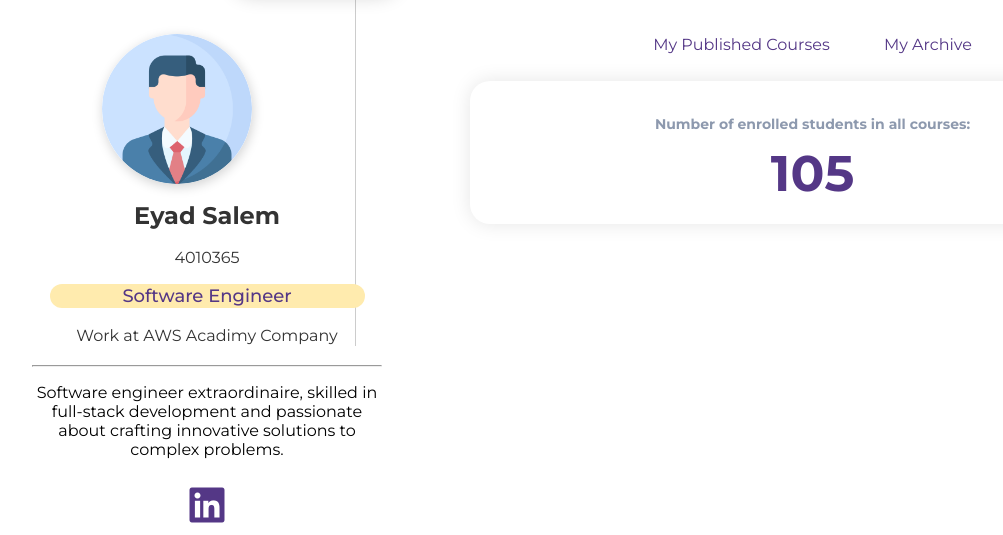
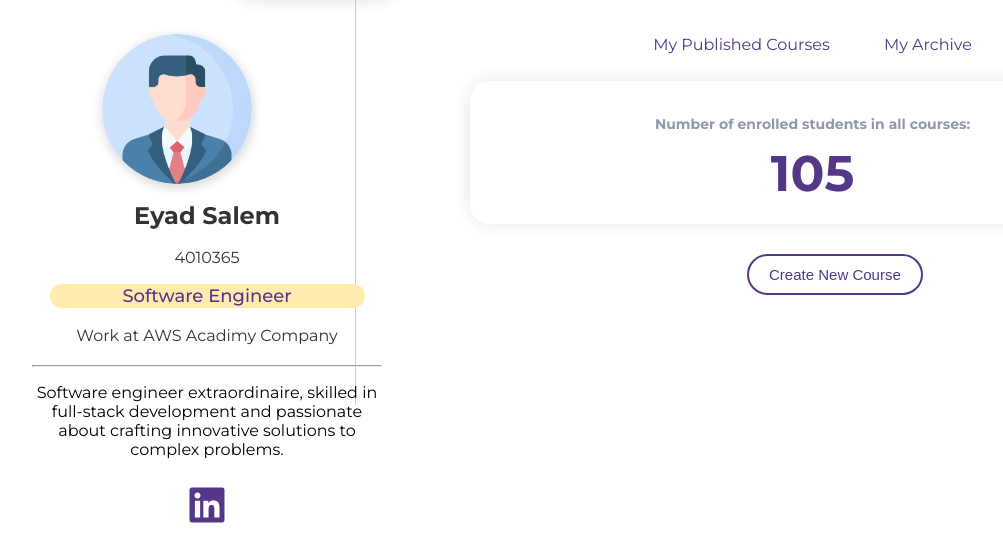
Before and after one commit to reemini/Users-Microservice, a Django app: page /userProfile/tchrProfile/ in a window 1280 px wide. Shown: the part 83-618 px from the top of the page, without its empty margins (3-1006 px from the left). Run offline with Django 5.2, Linux system fonts and the light colour scheme; a user stored in the database is signed in.

Commit message:
Create course button

```diff
--- a/Users/userProfile/static/css/teacher.css
+++ b/Users/userProfile/static/css/teacher.css
@@ -165,6 +165,27 @@
 
 .right__col nav ul li a:visited {
     text-decoration: underline;
+}
+
+.btn-theme-createcourse {
+    padding: 10px 20px;
+    margin-left: 42.5%;
+    margin-top: 2%;
+    border: 2px solid rgba(84, 55, 134, 1);
+    background-color: rgb(255, 255, 255);
+    cursor: pointer;
+    border-radius: 30px;
+    color: rgba(84, 55, 134, 1);
+    font-size: 15px;
+    text-transform: capitalize;
+    transition: all 0.5s ease;
+    box-shadow: black;
+}
+
+.btn-theme-createcourse:hover {
+    color: rgba(84, 55, 134, 1);
+    background-color: rgba(255, 205, 78, 1);
+
 }
 
 /* Styles for right__col  end */
--- a/Users/userProfile/templates/teacher.html
+++ b/Users/userProfile/templates/teacher.html
@@ -8,10 +8,7 @@
   <!-- custom css -->
   <link rel="stylesheet" href="{% static 'css/teacher.css' %}" />
   <!-- font-awesome -->
-  <link
-    rel="stylesheet"
-    href="https://cdnjs.cloudflare.com/ajax/libs/font-awesome/6.5.1/css/all.min.css"
-  />
+  <link rel="stylesheet" href="https://cdnjs.cloudflare.com/ajax/libs/font-awesome/6.5.1/css/all.min.css" />
 </head>
 
 <body>
@@ -19,11 +16,7 @@
     <div class="cols__container">
       <div class="left__col">
         <div class="img__container">
-          <img
-            id="user-profile-picture"
-            src="{% static 'images/profile-img.png' %}"
-            alt=""
-          />
+          <img id="user-profile-picture" src="{% static 'images/profile-img.png' %}" alt="" />
           <h2 class="name-profile">Eyad Salem</h2>
           <p class="ID-profile">4010365</p>
           <p class="ProfeTitle-profile">Software Engineer</p>
@@ -36,14 +29,11 @@
               complex problems.
             </p>
             <div class="pro-links">
-              <a href="#"
-                ><i class="fa-brands fa-linkedin" style="color: #543786"></i
-              ></a>
+              <a href="#"><i class="fa-brands fa-linkedin" style="color: #543786"></i></a>
             </div>
           </div>
           <a href="{% url 'editTchProfile' %}">
-            <button class="btn-theme">Edit Profile</button></a
-          >
+            <button class="btn-theme">Edit Profile</button></a>
         </div>
       </div>
     </div>
@@ -64,6 +54,8 @@
           </div>
         </div>
       </div>
+      <!------------- add new course------------------- -->
+      <button class="btn-theme-createcourse" id="createCourseBtn">Create New Course</button>
 
       <!-- ---------section start here------------------- -->
       <div class="sections">
@@ -168,6 +160,34 @@
       }, 20); // Adjust the interval for desired animation speed
     }
 
+    // script for pop-up create new course---------------------------------------
+    // Get the button that opens the modal
+    var createCourseBtn = document.getElementById("createCourseBtn");
+
+    // Get the modal element
+    var createCourseModal = document.getElementById("createCourseModal");
+
+    // Get the <span> element that closes the modal
+    var span = document.getElementsByClassName("close")[0];
+
+    // When the user clicks the button, open the modal
+    createCourseBtn.onclick = function () {
+      createCourseModal.style.display = "block";
+    }
+
+    // When the user clicks on <span> (x), close the modal
+    span.onclick = function () {
+      createCourseModal.style.display = "none";
+    }
+
+    // When the user clicks outside of the modal, close it
+    window.onclick = function (event) {
+      if (event.target == createCourseModal) {
+        createCourseModal.style.display = "none";
+      }
+    }
+
+
     const STATIC_URL = "{% static '' %}";
   </script>
 
```
Also changed, not shown: Users/db.sqlite3.
